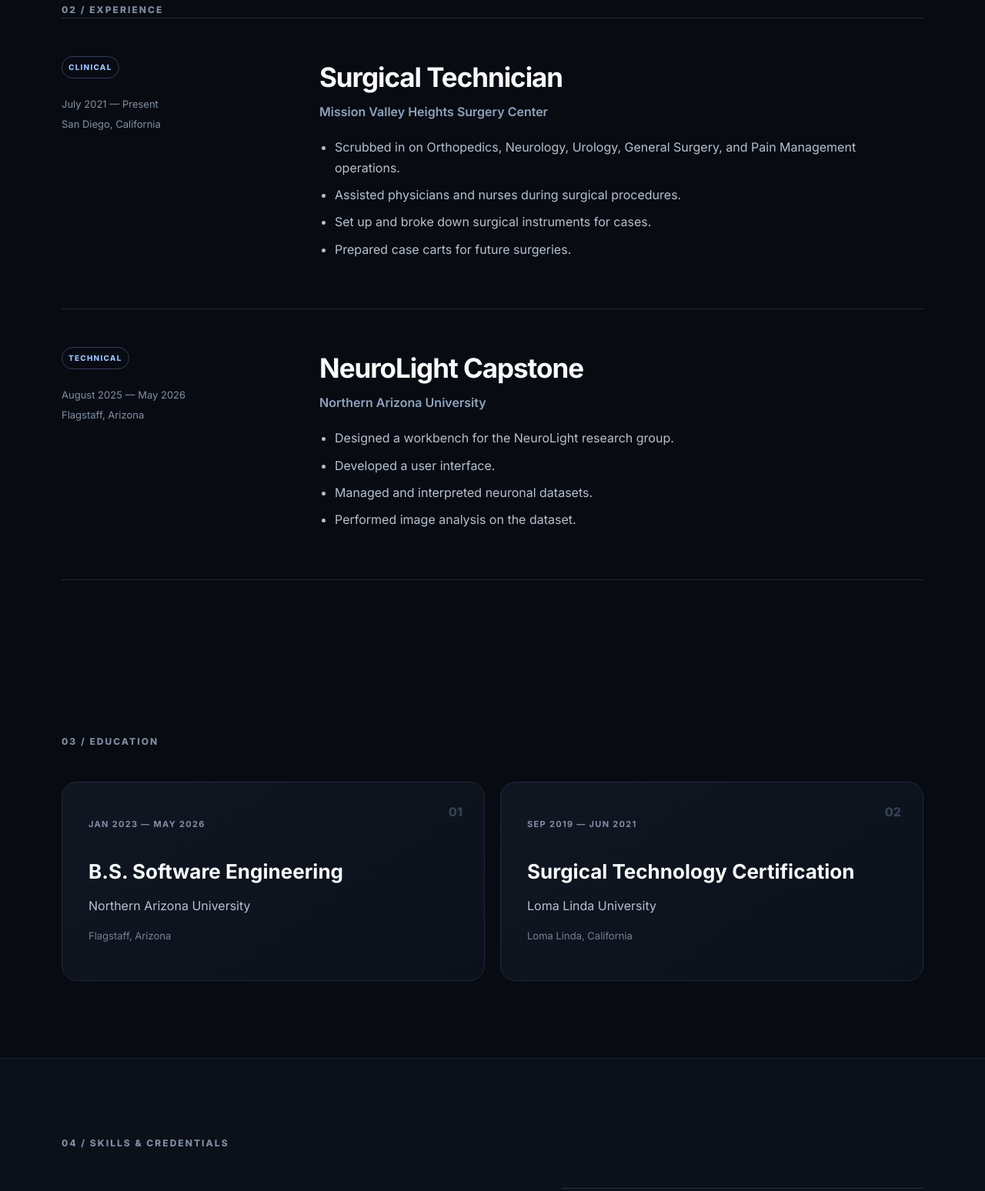
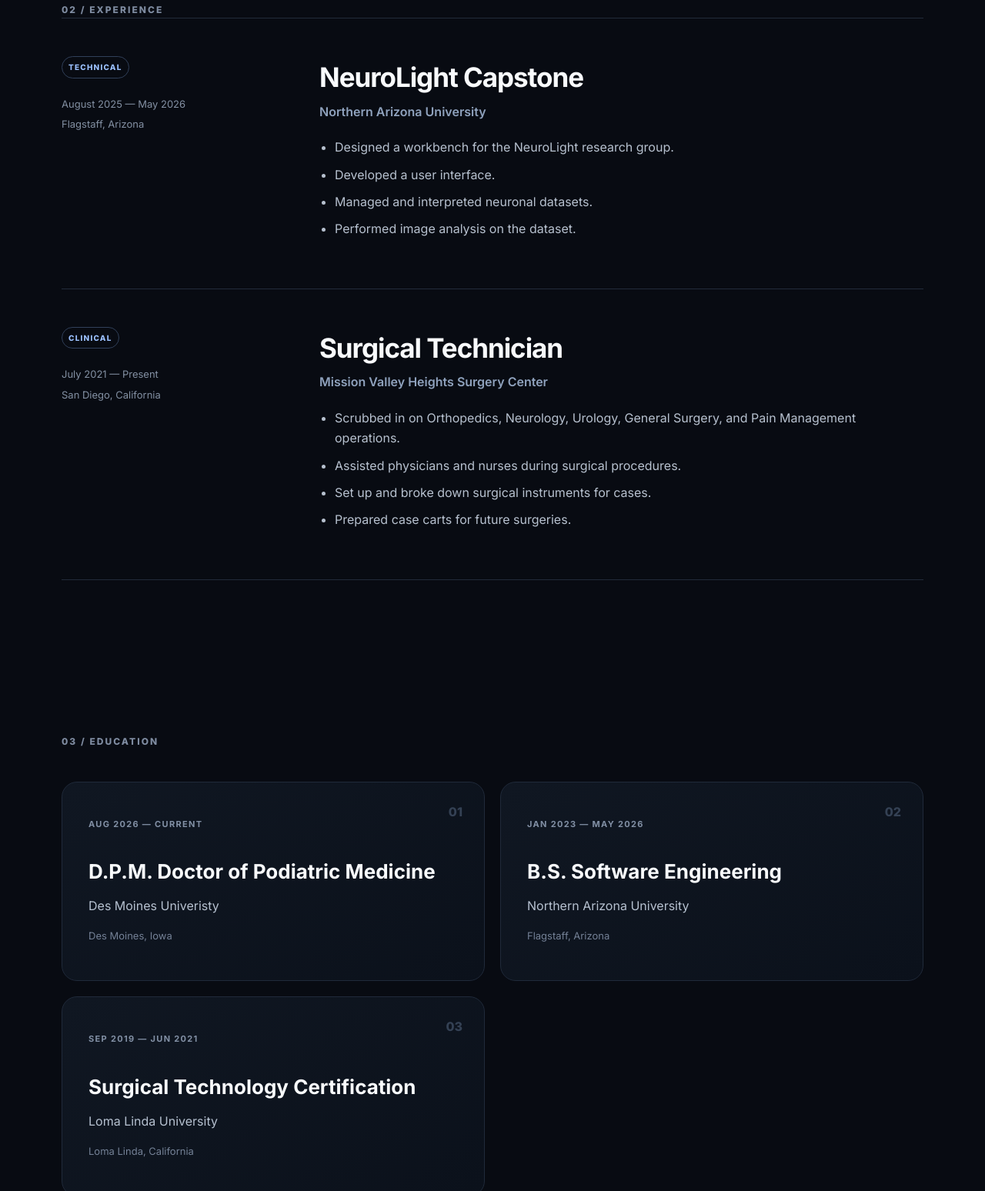
Before and after one commit to 3legggedcat/Franzmischke, a plain HTML site: page index.html in a window 1280 px wide. Shown: the part 1577-3125 px from the top of the page at 77% size. Drawn offline with Linux system fonts and the light colour scheme.

Commit message:
Restore clinical experience and update education section
Restored previous clinical experience section and updated education details.

```diff
--- a/index.html
+++ b/index.html
@@ -72,6 +72,23 @@
 
         <article class="timeline-card">
           <div class="timeline-meta">
+            <span class="pill">TECHNICAL</span>
+            <p>August 2025 — May 2026</p>
+            <p>Flagstaff, Arizona</p>
+          </div>
+          <div class="timeline-content">
+            <h3>NeuroLight Capstone</h3>
+            <h4>Northern Arizona University</h4>
+            <ul>
+              <li>Designed a workbench for the NeuroLight research group.</li>
+              <li>Developed a user interface.</li>
+              <li>Managed and interpreted neuronal datasets.</li>
+              <li>Performed image analysis on the dataset.</li>
+            </ul>
+          </div>
+        </article>
+        <article class="timeline-card">
+          <div class="timeline-meta">
             <span class="pill">CLINICAL</span>
             <p>July 2021 — Present</p>
             <p>San Diego, California</p>
@@ -87,32 +104,22 @@
             </ul>
           </div>
         </article>
-
-        <article class="timeline-card">
-          <div class="timeline-meta">
-            <span class="pill">TECHNICAL</span>
-            <p>August 2025 — May 2026</p>
-            <p>Flagstaff, Arizona</p>
-          </div>
-          <div class="timeline-content">
-            <h3>NeuroLight Capstone</h3>
-            <h4>Northern Arizona University</h4>
-            <ul>
-              <li>Designed a workbench for the NeuroLight research group.</li>
-              <li>Developed a user interface.</li>
-              <li>Managed and interpreted neuronal datasets.</li>
-              <li>Performed image analysis on the dataset.</li>
-            </ul>
-          </div>
-        </article>
       </div>
     </section>
 
     <section id="education" class="section container">
       <div class="section-label">03 / EDUCATION</div>
       <div class="cards">
+      <article class="card">
+          <span class="card-number">01</span>
+          <p class="date">AUG 2026 — CURRENT</p>
+          <h3>D.P.M. Doctor of Podiatric Medicine</h3>
+          <p class="muted">Des Moines Univeristy</p>
+          <p class="small">Des Moines, Iowa</p>
+        </article>
+
         <article class="card">
-          <span class="card-number">01</span>
+          <span class="card-number">02</span>
           <p class="date">JAN 2023 — MAY 2026</p>
           <h3>B.S. Software Engineering</h3>
           <p class="muted">Northern Arizona University</p>
@@ -120,7 +127,7 @@
         </article>
 
         <article class="card">
-          <span class="card-number">02</span>
+          <span class="card-number">03</span>
           <p class="date">SEP 2019 — JUN 2021</p>
           <h3>Surgical Technology Certification</h3>
           <p class="muted">Loma Linda University</p>
```
